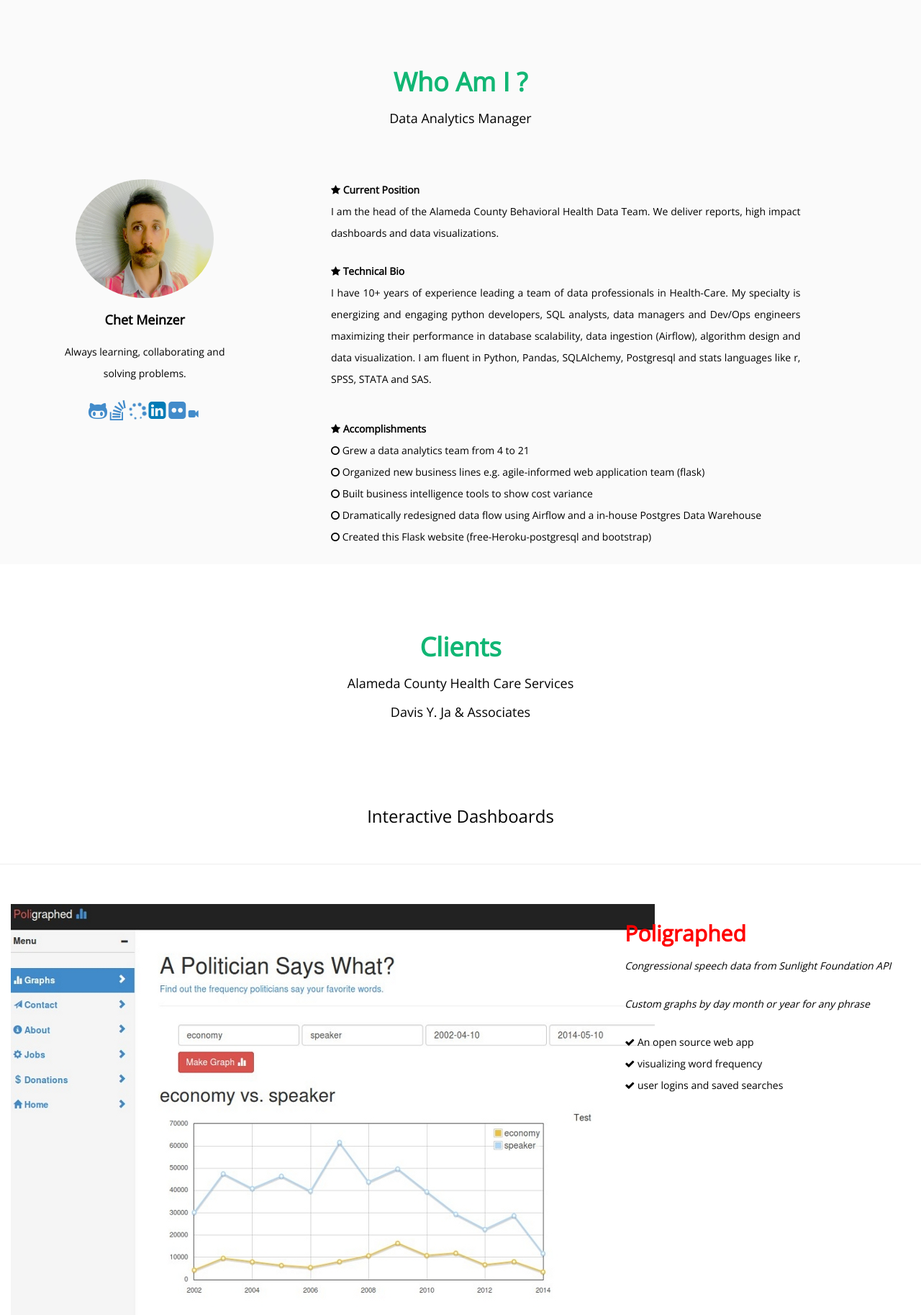
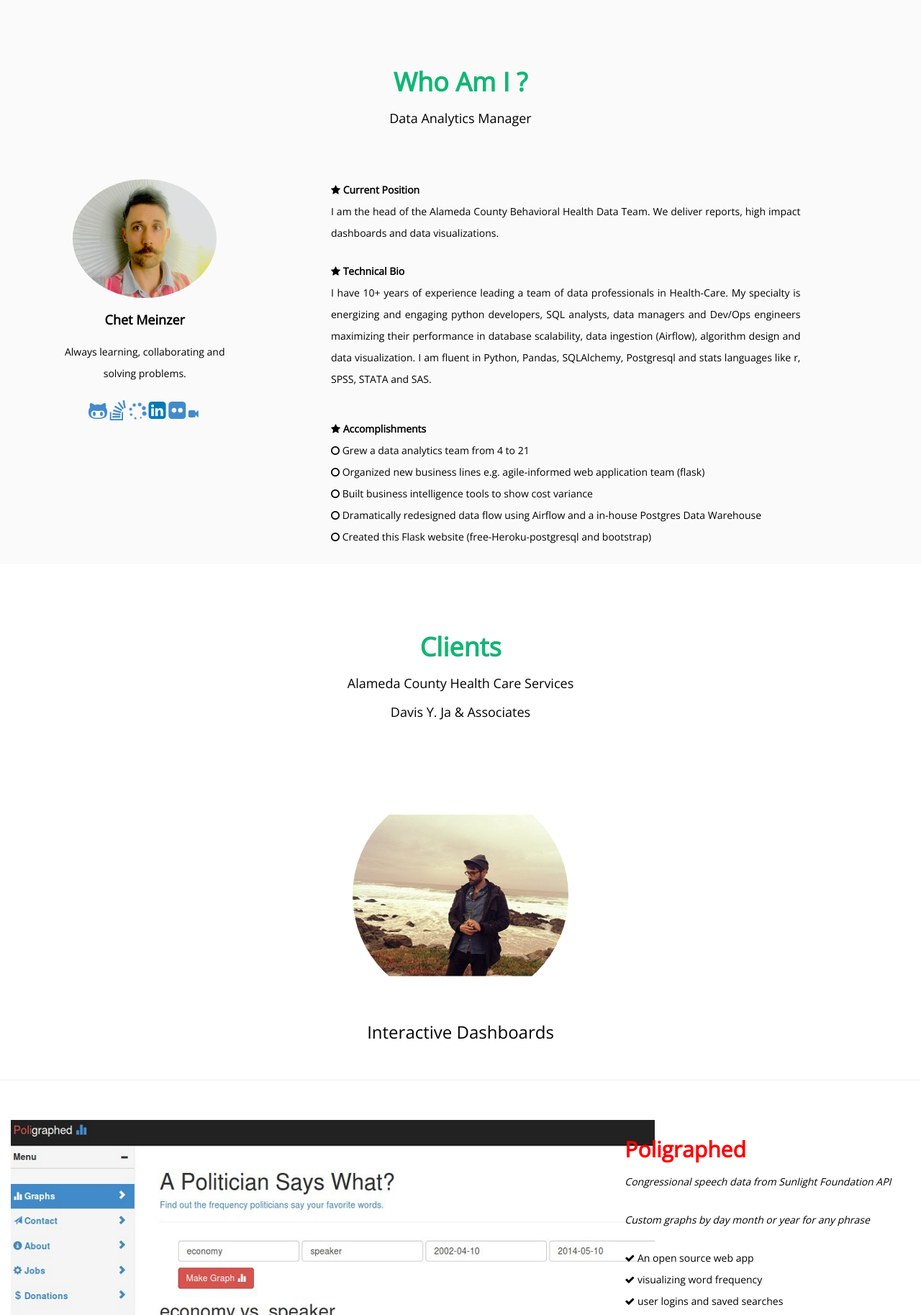
Before and after one commit to chetstar/newchetweb, a Flask app: page / in a window 1280 px wide; the page is wider, and only the part inside the window is pictured. Shown: the part 753-2580 px from the top of that part at 72% size. Run offline with Flask 2, Linux system fonts and the light colour scheme; some libraries are stand-ins or nearby versions.

Commit message:
Update index.html

```diff
--- a/app/templates/index.html
+++ b/app/templates/index.html
@@ -98,7 +98,7 @@
 
             <div class="row main-low-margin text-center">
                 <div class="col-md-3 " data-scrollreveal="enter left and move 100px, wait 0.4s">
-                    <img class="img-circle" src="static/img/unnamed.jpg" alt="" width="192" height="165">
+                    <img class="img-circle" src="static/img/unnamed.jpg" alt="" width="200" height="165">
                     <h4><strong>Chet Meinzer</strong> </h4>
                     <p>
                         Always learning, collaborating and solving problems.
@@ -155,7 +155,7 @@
                     </h4>
                 </div></div></div></div><p></p>  <div class="row main-top-margin text-center" data-scrollreveal="enter top and move 100px, wait 0.3s">
                 <div class="col-md-8 col-md-offset-2 ">
-
+              <img class="img-circle" src="static/img/beach.JPG" alt="" >
                        <h3>Interactive Dashboards</h3><br>
                        </div></div>
                 </div>
```
